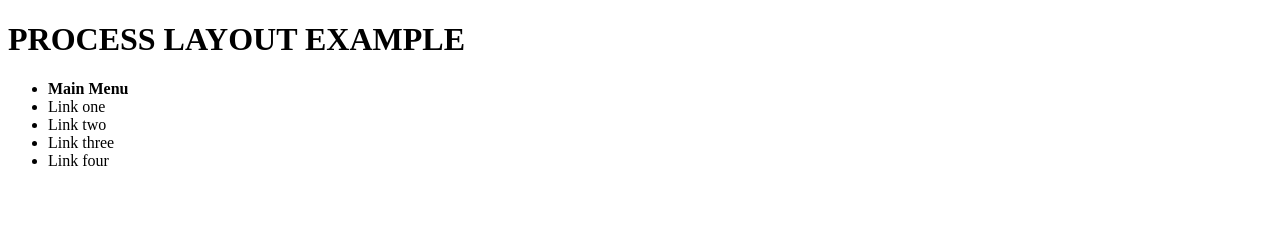
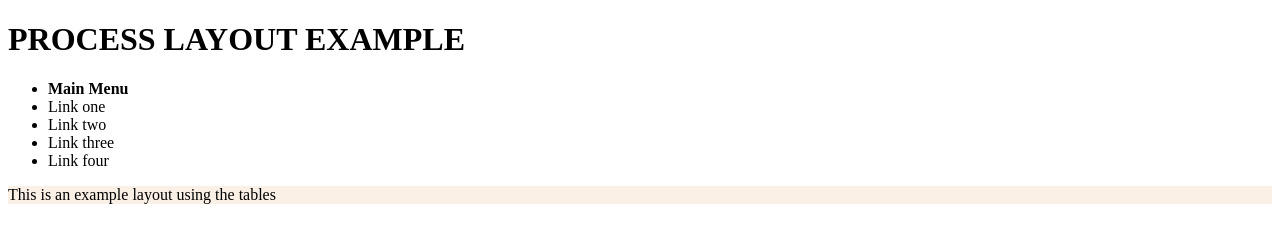
Before and after one commit to john9101/WebProgramming, a plain HTML site: page WebProgrammingExcercise/Excercise1/index.html in a window 1280 px wide. Drawn offline with Linux system fonts and the light colour scheme.

Commit message:
add article into section

```diff
--- a/WebProgrammingExcercise/Excercise1/index.html
+++ b/WebProgrammingExcercise/Excercise1/index.html
@@ -18,6 +18,9 @@
                 <li>Link four</li>
             </ul>
         </nav>
+        <article style="background-color: linen">
+            <p>This is an example layout using the tables</p>
+        </article>
     </section>
 </body>
 </html>
```
